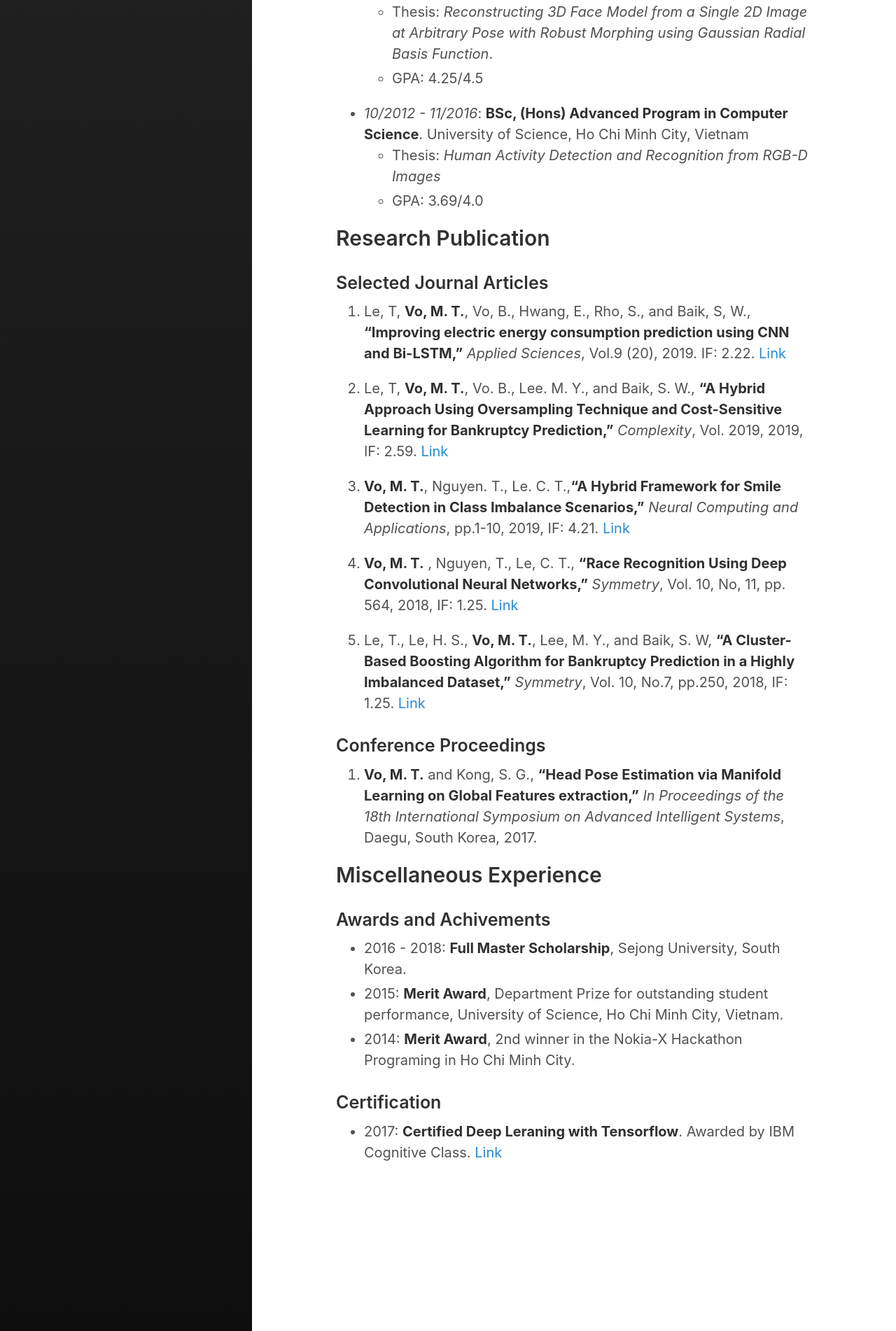
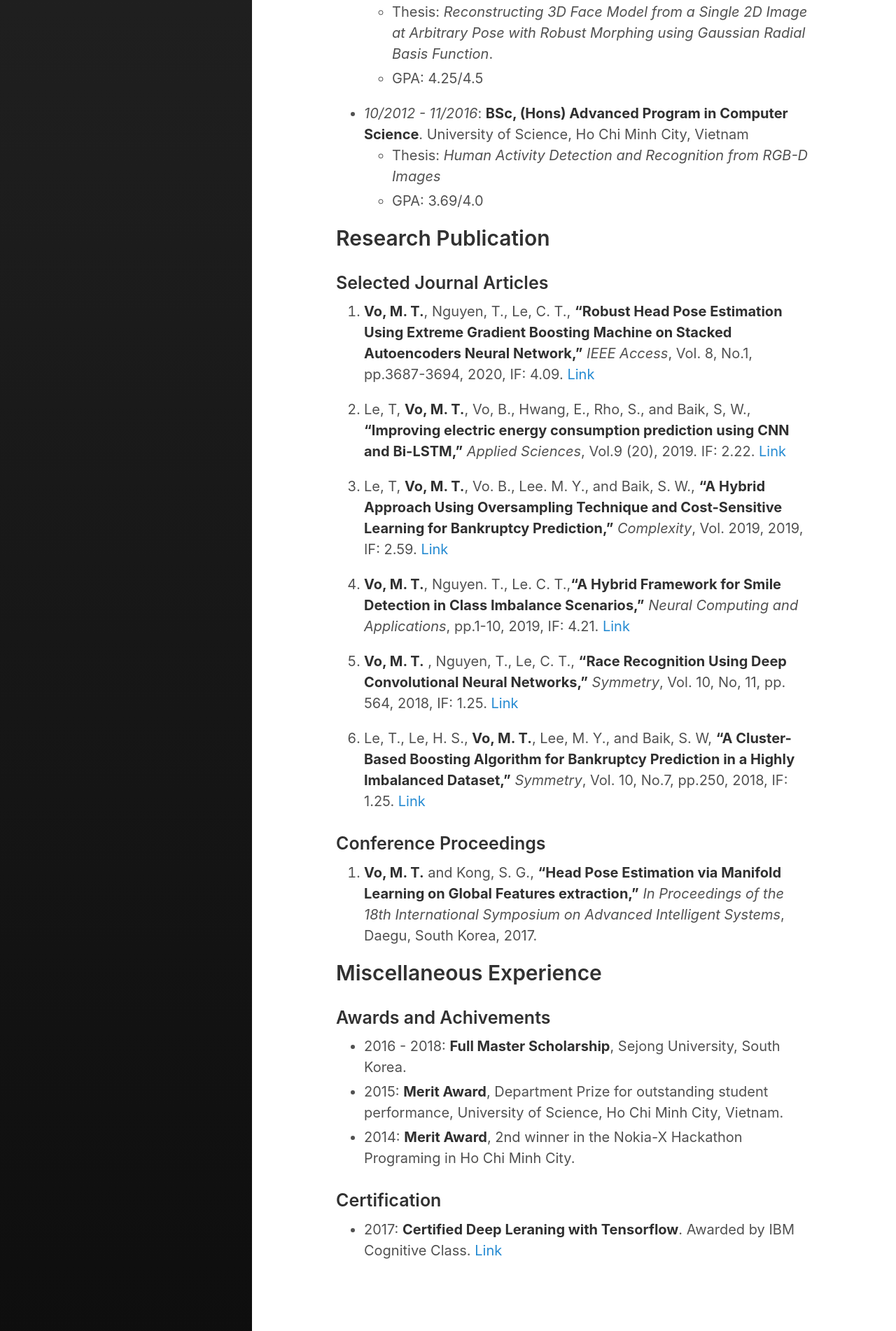
Before and after one commit to vmthanh/vmthanh.github.io, a Jekyll site: the page built from resume.md, in a window 1280 px wide. Shown: the part 2095-3997 px from the top of the page at 70% size. Built offline with Jekyll 4.4.1, drawn with Linux system fonts in a browser that asks for light colours.

Commit message:
Update resume 11-01-2020

```diff
--- a/resume.md
+++ b/resume.md
@@ -67,15 +67,17 @@ Machine Learning * Deep Learning * Computer Vision * Imbalanced Data
 
 ### Selected Journal Articles
 
-1. Le, T, **Vo, M. T.**, Vo, B., Hwang, E., Rho, S., and Baik, S, W., **"Improving electric energy consumption prediction using CNN and Bi-LSTM,"** *Applied Sciences*, Vol.9 (20), 2019. IF: 2.22. [Link](https://doi.org/10.3390/app9204237)
+1. **Vo, M. T.**, Nguyen, T., Le, C. T., **"Robust Head Pose Estimation Using Extreme Gradient Boosting Machine on Stacked Autoencoders Neural Network,"** *IEEE Access*, Vol. 8, No.1, pp.3687-3694, 2020, IF: 4.09. [Link](https://ieeexplore.ieee.org/document/8945218?source=authoralert)
 
-2. Le, T, **Vo, M. T.**, Vo. B., Lee. M. Y., and Baik, S. W., **"A Hybrid Approach Using Oversampling Technique and Cost-Sensitive Learning for Bankruptcy Prediction,"** *Complexity*, Vol. 2019, 2019, IF: 2.59. [Link](https://doi.org/10.1155/2019/8460934)
+2. Le, T, **Vo, M. T.**, Vo, B., Hwang, E., Rho, S., and Baik, S, W., **"Improving electric energy consumption prediction using CNN and Bi-LSTM,"** *Applied Sciences*, Vol.9 (20), 2019. IF: 2.22. [Link](https://doi.org/10.3390/app9204237)
 
-3. **Vo, M. T.**, Nguyen. T., Le. C. T.,**"A Hybrid Framework for Smile Detection in Class Imbalance Scenarios,"** *Neural Computing and Applications*, pp.1-10, 2019, IF: 4.21. [Link](https://doi.org/10.1007/s00521-019-04089-w)
+3. Le, T, **Vo, M. T.**, Vo. B., Lee. M. Y., and Baik, S. W., **"A Hybrid Approach Using Oversampling Technique and Cost-Sensitive Learning for Bankruptcy Prediction,"** *Complexity*, Vol. 2019, 2019, IF: 2.59. [Link](https://doi.org/10.1155/2019/8460934)
 
-4. **Vo, M. T.** , Nguyen, T., Le, C. T., **"Race Recognition Using Deep Convolutional Neural Networks,"** *Symmetry*, Vol. 10, No, 11, pp. 564, 2018, IF: 1.25. [Link](https://doi.org/10.3390/sym10110564)
+4. **Vo, M. T.**, Nguyen. T., Le. C. T.,**"A Hybrid Framework for Smile Detection in Class Imbalance Scenarios,"** *Neural Computing and Applications*, pp.1-10, 2019, IF: 4.21. [Link](https://doi.org/10.1007/s00521-019-04089-w)
 
-5. Le, T., Le, H. S., **Vo, M. T.**, Lee, M. Y., and  Baik, S. W, **"A Cluster-Based Boosting Algorithm for Bankruptcy Prediction in a Highly Imbalanced Dataset,"** *Symmetry*, Vol. 10, No.7, pp.250, 2018, IF: 1.25. [Link](https://doi.org/10.3390/sym10070250)
+5. **Vo, M. T.** , Nguyen, T., Le, C. T., **"Race Recognition Using Deep Convolutional Neural Networks,"** *Symmetry*, Vol. 10, No, 11, pp. 564, 2018, IF: 1.25. [Link](https://doi.org/10.3390/sym10110564)
+
+6. Le, T., Le, H. S., **Vo, M. T.**, Lee, M. Y., and  Baik, S. W, **"A Cluster-Based Boosting Algorithm for Bankruptcy Prediction in a Highly Imbalanced Dataset,"** *Symmetry*, Vol. 10, No.7, pp.250, 2018, IF: 1.25. [Link](https://doi.org/10.3390/sym10070250)
 
 ### Conference Proceedings
 
```
